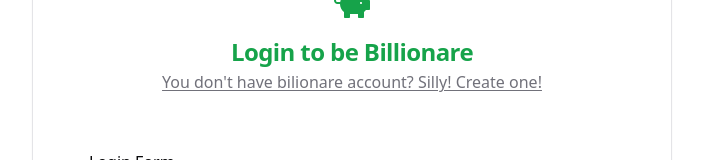
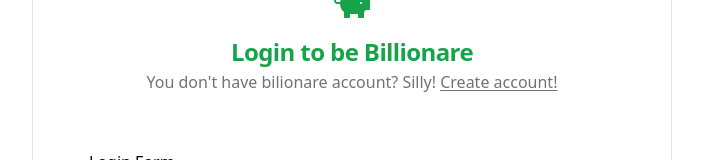
Before and after one commit to dominicpam89/showcase-02-billionare-wannabe, a React (Vite) app: page / in a window 1280 px wide. Shown: the part 151-311 px from the top of the page, without its empty margins (288-991 px from the left). Built offline with nearby package versions, Linux system fonts and the light colour scheme; no server answers.

Commit message:
update AuthCard UI

```diff
--- a/src/components/auth/Auth.tsx
+++ b/src/components/auth/Auth.tsx
@@ -1,4 +1,4 @@
-import { useCallback, useState } from "react";
+import { useCallback, useMemo, useState } from "react";
 import { Card } from "../ui/card";
 import AuthCardHeader from "./AuthCardHeader";
 import AuthCardContent from "./AuthCardContent";
@@ -11,16 +11,19 @@ export default function Auth() {
 		else setFormType("login");
 	}, []);
 
-	const formTypeText = formType
-		.slice(0, 1)
-		.toUpperCase()
-		.concat(formType.slice(1));
+	const formTypeText = useMemo(
+		() => formType.slice(0, 1).toUpperCase().concat(formType.slice(1)),
+		[formType]
+	);
 	const text =
 		formType == "login"
-			? "You don't have bilionare account? Silly! Create one!"
-			: "You already trying so hard to become billionare and have account?";
+			? "You don't have bilionare account? Silly! "
+			: "You already trying so hard to become billionare and ";
 
-	const mainProps = { formType, formTypeText, text, switchForm };
+	const textLink =
+		formType == "login" ? "Create account!" : "already have account?";
+
+	const mainProps = { formType, formTypeText, switchForm, text, textLink };
 
 	return (
 		<Card
--- a/src/components/auth/AuthCardHeader.tsx
+++ b/src/components/auth/AuthCardHeader.tsx
@@ -6,12 +6,14 @@ interface Props {
 	switchForm: (formType: AuthFormType) => void;
 	formTypeText: string;
 	text: string;
+	textLink: string;
 }
 export default function AuthCardHeader({
 	formType,
 	formTypeText,
 	switchForm,
 	text,
+	textLink,
 }: Props) {
 	return (
 		<CardHeader className="text-center">
@@ -22,10 +24,11 @@ export default function AuthCardHeader({
 				{formTypeText} to be Billionare
 			</CardTitle>
 			<CardDescription
-				className="text-base underline underline-offset-2 cursor-pointer transform hover:opacity-80"
+				className="text-base cursor-pointer transition-default transform hover:opacity-80"
 				onClick={() => switchForm(formType)}
 			>
 				{text}
+				<span className="underline underline-offset-2">{textLink}</span>
 			</CardDescription>
 		</CardHeader>
 	);
```
